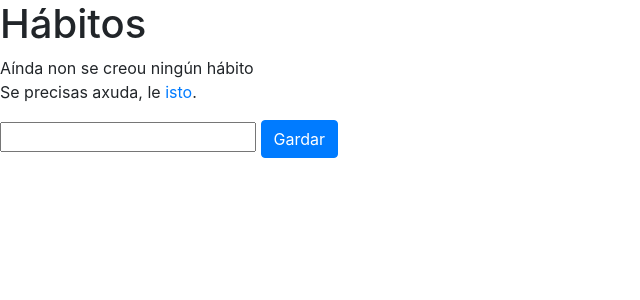
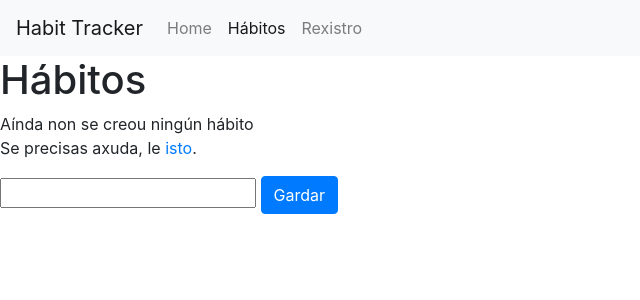
Before and after one commit to profjesus/habit_tracker, a PHP site: page /habitos.php in a window 1280 px wide. Shown: the top 300 px of the page, without its empty margins (0-640 px from the left). Run offline with PHP 8.4, Linux system fonts and the light colour scheme; data that the repository does not hold is empty; some libraries are stand-ins or nearby versions.

Commit message:
Navbar added

```diff
--- a/habitos.php
+++ b/habitos.php
@@ -24,6 +24,25 @@
 			echo "Hábito borrado";
 		}
 	?>
+	<nav class="navbar navbar-expand-lg navbar-light bg-light">
+	  <a class="navbar-brand" href="#">Habit Tracker</a>
+	  <button class="navbar-toggler" type="button" data-toggle="collapse" data-target="#navbarNav" aria-controls="navbarNav" aria-expanded="false" aria-label="Toggle navigation">
+		<span class="navbar-toggler-icon"></span>
+	  </button>
+	  <div class="collapse navbar-collapse" id="navbarNav">
+		<ul class="navbar-nav">
+		  <li class="nav-item">
+		    <a class="nav-link" href="#">Home <span class="sr-only">(current)</span></a>
+		  </li>
+		  <li class="nav-item active">
+		    <a class="nav-link" href="habitos.php">Hábitos</a>
+		  </li>
+		  <li class="nav-item">
+		    <a class="nav-link" href="rexistro.php">Rexistro</a>
+		  </li>
+		</ul>
+	  </div>
+	</nav>
 	<h1>Hábitos</h1>
 	<?php
 		$lectura = "SELECT * FROM Habitos;";
```
Also changed, not shown: rexistro.php (+19 -0 lines).
